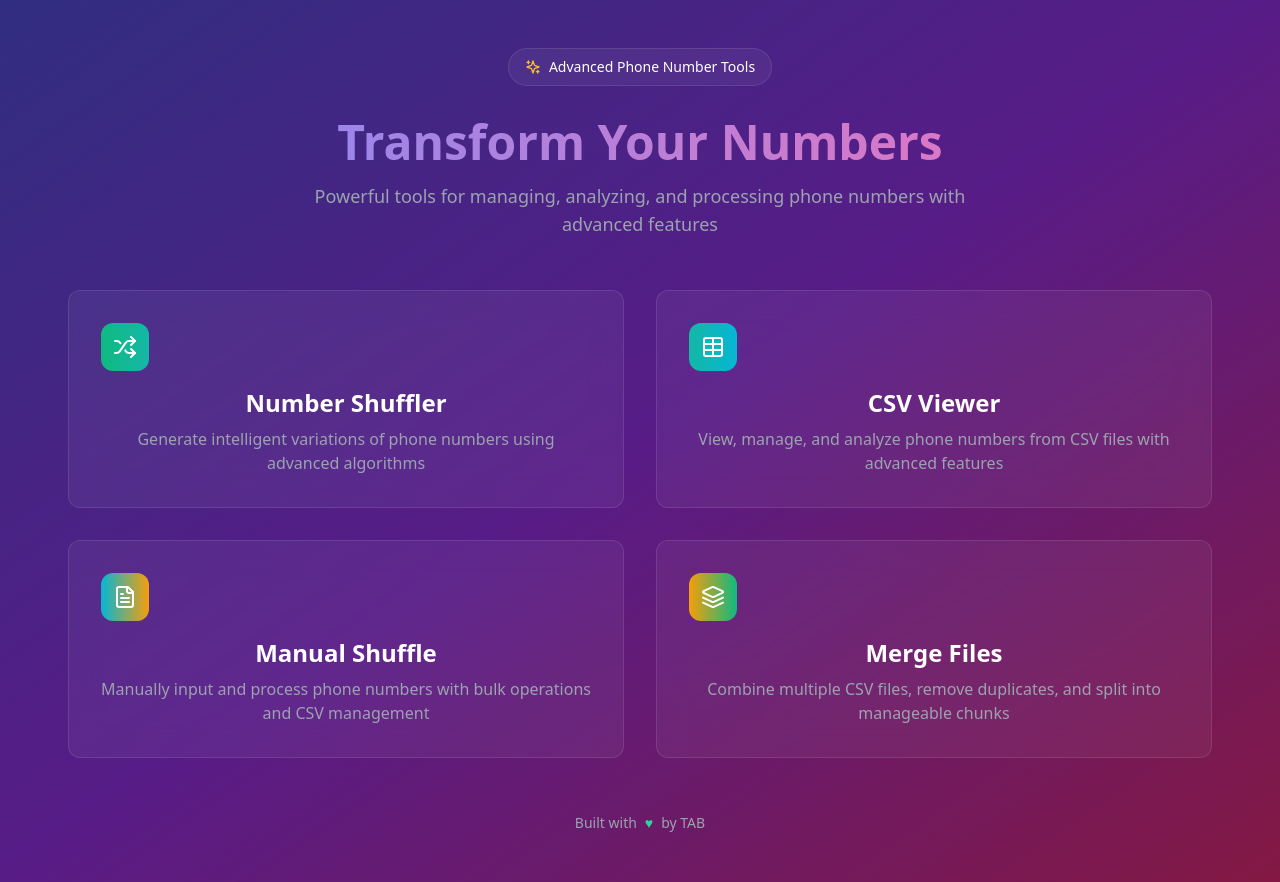
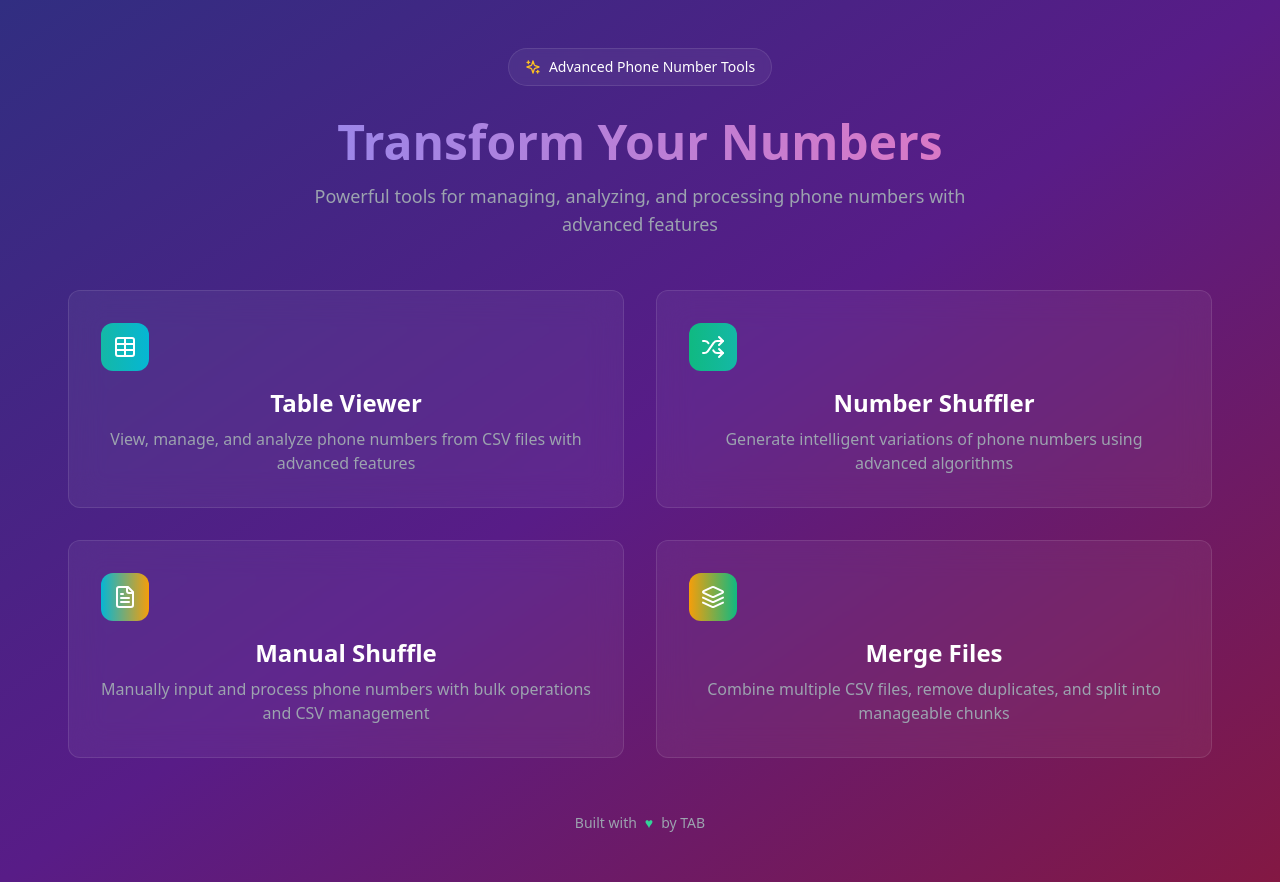
Before and after one commit to tayasarbhat/CC-2, a React (Vite) app: page / in a window 1280 px wide. Built offline with nearby package versions, Linux system fonts and the light colour scheme.

Commit message:
Update LandingPage.tsx

```diff
--- a/src/components/LandingPage.tsx
+++ b/src/components/LandingPage.tsx
@@ -7,6 +7,14 @@ interface LandingPageProps {
 
 const tools = [
   {
+    id: 'viewer',
+    name: 'Table Viewer',
+    description: 'View, manage, and analyze phone numbers from CSV files with advanced features',
+    icon: Table,
+    gradient: 'from-teal-500 to-cyan-500',
+    delay: '100'
+  },
+  {
     id: 'shuffle',
     name: 'Number Shuffler',
     description: 'Generate intelligent variations of phone numbers using advanced algorithms',
@@ -14,14 +22,7 @@ const tools = [
     gradient: 'from-emerald-500 to-teal-500',
     delay: '0'
   },
-  {
-    id: 'viewer',
-    name: 'CSV Viewer',
-    description: 'View, manage, and analyze phone numbers from CSV files with advanced features',
-    icon: Table,
-    gradient: 'from-teal-500 to-cyan-500',
-    delay: '100'
-  },
+
   {
     id: 'manual',
     name: 'Manual Shuffle',
```
